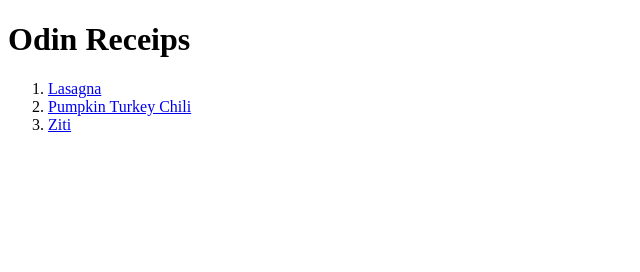
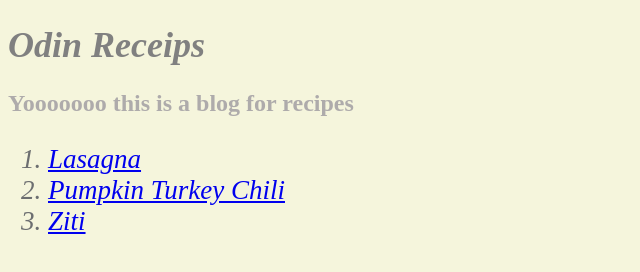
Before and after one commit to X-dev25/odin-recipes, a plain HTML site: page index.html in a window 1280 px wide. Shown: the whole page, without its empty margins (0-640 px from the left). Drawn offline with Linux system fonts and the light colour scheme.

Commit message:
Added a css styling for every page additional styling needs to be done

```diff
--- a/index.html
+++ b/index.html
@@ -5,8 +5,10 @@
     <meta name="viewport" content="width=device-width, initial-scale=1.0">
     <title>Document</title>
 </head>
+<link rel="stylesheet" href="styles.css">
 <body>
-    <h1>Odin Receips</h1>
+    <h1 id = "title">Odin Receips</h1>
+    <h1>Yooooooo this is a blog for recipes</h1>
     <ol>
         <li><a href="recipes/lasagna.html">Lasagna</a></li>
         <li><a href="recipes/chili.html">Pumpkin Turkey Chili</a></li>
--- /dev/null
+++ b/recipes/styles.css
@@ -0,0 +1,4 @@
+.page1,.page2 ,.page3{
+    background-color: beige;
+    font-size: 24px;
+}
--- /dev/null
+++ b/styles.css
@@ -0,0 +1,21 @@
+*{
+    background-color: beige;
+}
+
+#title{
+    color: grey;
+    font-size: 36px;
+    font-style: italic;
+    font-weight: bold;
+}
+
+h1 {
+    color: #aeabab;
+    font-size: 24px;
+}
+
+ol{
+    font-size:27px;
+    font-style: italic;
+    color: rgb(108, 110, 112);
+}
```
Also changed, not shown: recipes/chili.html (+2 -0 lines), recipes/lasagna.html (+2 -0 lines), recipes/ziti.html (+2 -0 lines).
